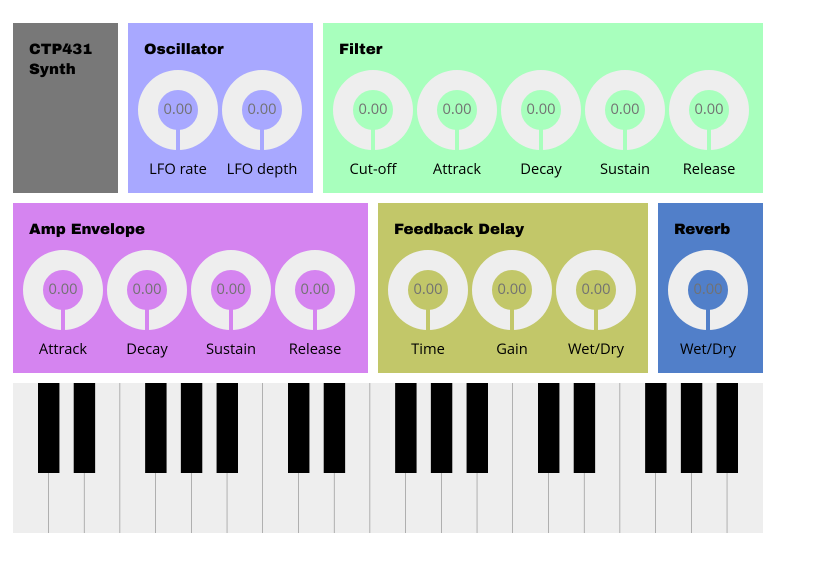
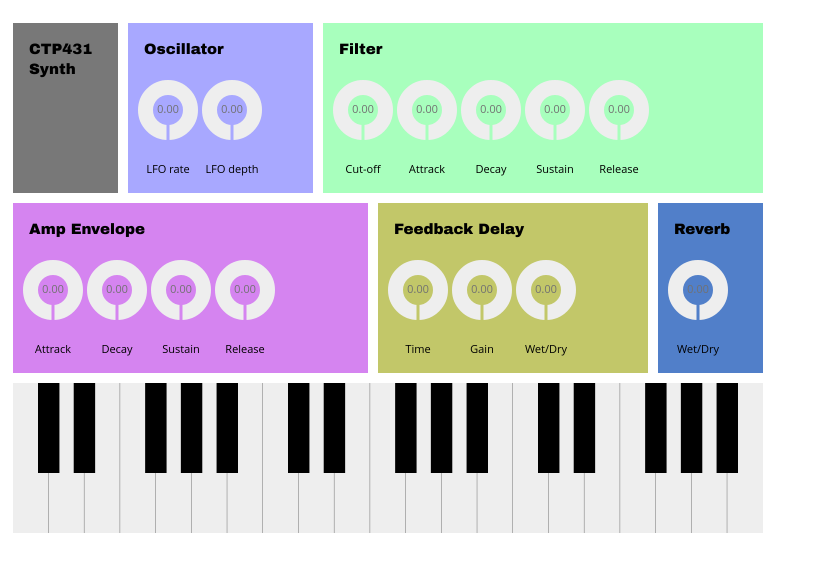
Before and after one commit to mgkim9704/HW3, a plain HTML site: page index.html in a window 1280 px wide. Shown: the part 48-620 px from the top of the page, without its empty margins (0-818 px from the left). Drawn offline with Linux system fonts and the light colour scheme.

Commit message:
Update index.html

```diff
--- a/index.html
+++ b/index.html
@@ -19,38 +19,38 @@
 
 	<div id="osc">
 	<p class="panelLabel"> Oscillator </p>
-	<canvas nx="dial" id="gui_lfo_rate" height="120" width="80" label="LFO rate"> </canvas>
-	<canvas nx="dial" id="gui_lfo_depth" height="120" width="80" label="LFO depth"> </canvas>
+	<canvas nx="dial" id="gui_lfo_rate" height="120" width="60" label="LFO rate"> </canvas>
+	<canvas nx="dial" id="gui_lfo_depth" height="120" width="60" label="LFO depth"> </canvas>
 	</div>
 
 	<div id="filter">
 	<p class="panelLabel"> Filter </p>
-	<canvas nx="dial" id="gui_filter_freq" height="120" width="80" label="Cut-off"> </canvas>
-	<canvas nx="dial" id="gui_filter_env_attack" height="120" width="80" label="Attrack"> </canvas>
-	<canvas nx="dial" id="gui_filter_env_decay" height="120" width="80" label="Decay"> </canvas>
-	<canvas nx="dial" id="gui_filter_env_sustain" height="120" width="80" label="Sustain"> </canvas>
-	<canvas nx="dial" id="gui_filter_env_release" height="120" width="80" label="Release"> </canvas>
+	<canvas nx="dial" id="gui_filter_freq" height="120" width="60" label="Cut-off"> </canvas>
+	<canvas nx="dial" id="gui_filter_env_attack" height="120" width="60" label="Attrack"> </canvas>
+	<canvas nx="dial" id="gui_filter_env_decay" height="120" width="60" label="Decay"> </canvas>
+	<canvas nx="dial" id="gui_filter_env_sustain" height="120" width="60" label="Sustain"> </canvas>
+	<canvas nx="dial" id="gui_filter_env_release" height="120" width="60" label="Release"> </canvas>
 	</div>
 
 	<div id="ampEnv">
 	<p class="panelLabel"> Amp Envelope </p>
-	<canvas nx="dial" id="gui_amp_env_attack" height="120" width="80" label="Attrack"> </canvas>
-	<canvas nx="dial" id="gui_amp_env_decay" height="120" width="80" label="Decay"> </canvas>
-	<canvas nx="dial" id="gui_amp_env_sustain" height="120" width="80" label="Sustain"> </canvas>
-	<canvas nx="dial" id="gui_amp_env_release" height="120" width="80" label="Release"> </canvas>
+	<canvas nx="dial" id="gui_amp_env_attack" height="120" width="60" label="Attrack"> </canvas>
+	<canvas nx="dial" id="gui_amp_env_decay" height="120" width="60" label="Decay"> </canvas>
+	<canvas nx="dial" id="gui_amp_env_sustain" height="120" width="60" label="Sustain"> </canvas>
+	<canvas nx="dial" id="gui_amp_env_release" height="120" width="60" label="Release"> </canvas>
 	</div>
 	<br>
 
 	<div id="delay">
 	<p class="panelLabel"> Feedback Delay </p>
-	<canvas nx="dial" id="gui_delay_time" height="120" width="80" label="Time"> </canvas>
-	<canvas nx="dial" id="gui_delay_gain" height="120" width="80" label="Gain"> </canvas>
-	<canvas nx="dial" id="gui_delay_wet_dry" height="120" width="80" label="Wet/Dry"> </canvas>
+	<canvas nx="dial" id="gui_delay_time" height="120" width="60" label="Time"> </canvas>
+	<canvas nx="dial" id="gui_delay_gain" height="120" width="60" label="Gain"> </canvas>
+	<canvas nx="dial" id="gui_delay_wet_dry" height="120" width="60" label="Wet/Dry"> </canvas>
 	</div>
 
 	<div id="reverb">
 	<p class="panelLabel"> Reverb </p>
-	<canvas nx="dial" id="gui_reverb_time" height="120" width="80" label="Wet/Dry"> </canvas>
+	<canvas nx="dial" id="gui_reverb_time" height="120" width="60" label="Wet/Dry"> </canvas>
 	</div>
 
 	<br>
```
